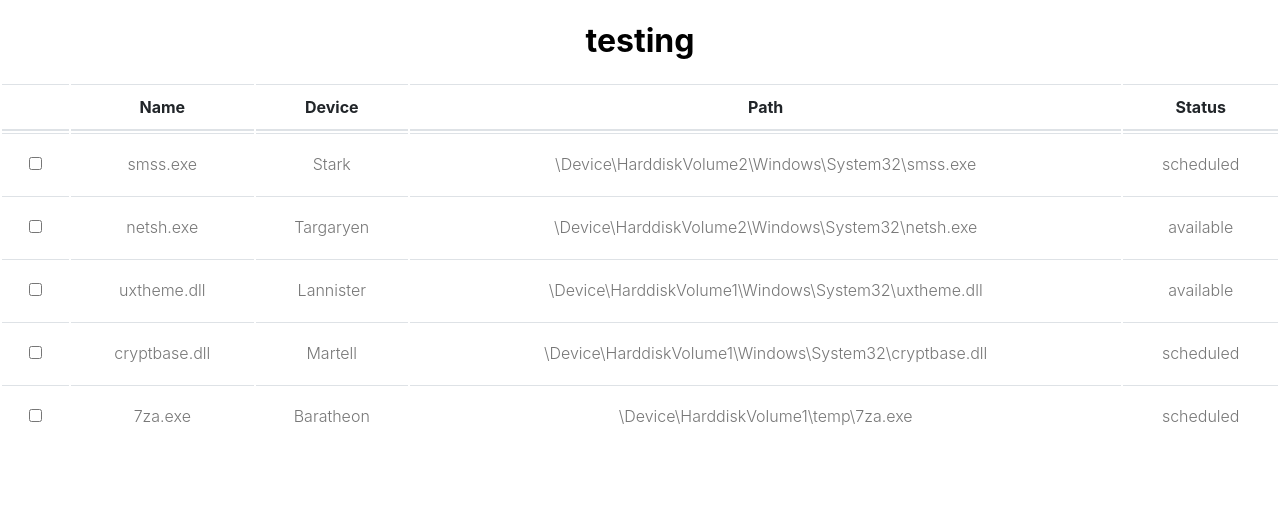
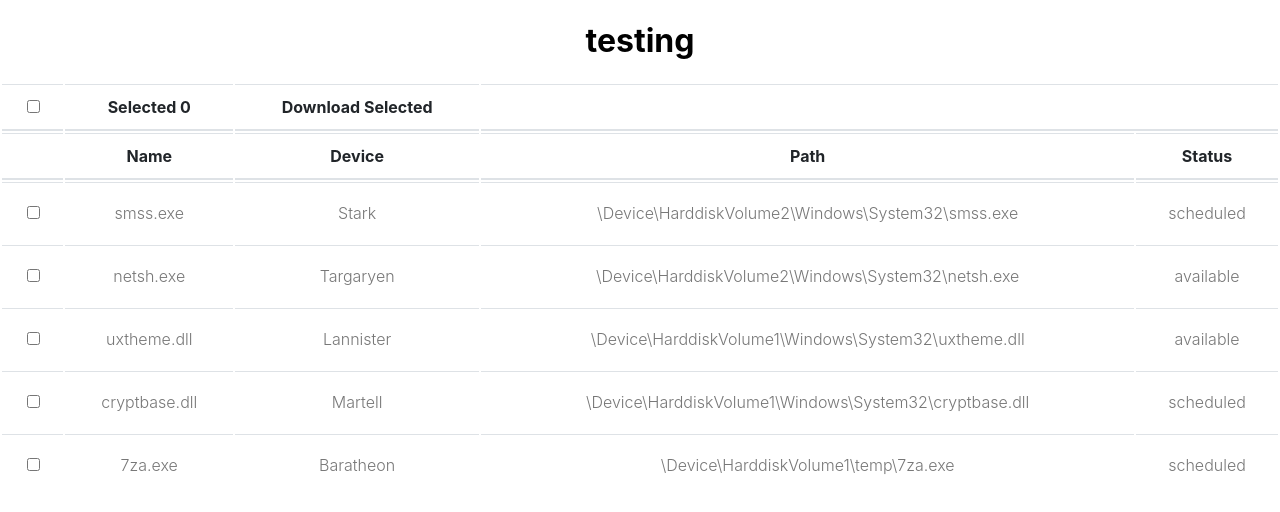
Before and after one commit to padalagandham/fetch-table-data, a React (Create React App) app: page / in a window 1280 px wide. Shown: the top 512 px of the page. Built offline with nearby package versions, Linux system fonts and the light colour scheme.

Commit message:
update select all feature

```diff
--- a/src/TableComponent.js
+++ b/src/TableComponent.js
@@ -2,12 +2,14 @@ import React from "react";
 import "./TableComponent.css";
 import TableRow from "./TableRow";
 import { useAPI } from "./dataProvider";
+import TopHeader from "./TopHeader";
 
 const TableComponent = () => {
   const { tableData } = useAPI();
   return (
     <table className="table custom-table">
       <thead>
+        <TopHeader />
         <tr>
           <th></th>
           <th>Name</th>
--- a/src/TableRow.js
+++ b/src/TableRow.js
@@ -3,7 +3,7 @@ import "./TableRow.css";
 import { useAPI } from "./dataProvider";
 
 const TableRow = ({ name, device, path, status, checked = false }) => {
-  const { tableData, rowChangeHandler } = useAPI();
+  const { rowChangeHandler } = useAPI();
   return (
     <tr>
       <td>
--- /dev/null
+++ b/src/TopHeader.js
@@ -0,0 +1,45 @@
+import React, { useRef, useEffect } from "react";
+import { useAPI } from "./dataProvider";
+
+export const CHECKBOX_STATES = {
+  Checked: "Checked",
+  Empty: "Empty",
+  Indeterminate: "Indeterminate",
+};
+
+const TopHeader = () => {
+  const { selectAllRowsHandler, selectRowsCount, selectAllState } = useAPI();
+  const checkboxRef = useRef();
+
+  useEffect(() => {
+    if (selectAllState === CHECKBOX_STATES.Checked) {
+      checkboxRef.current.checked = true;
+      checkboxRef.current.indeterminate = false;
+    } else if (selectAllState === CHECKBOX_STATES.Empty) {
+      checkboxRef.current.checked = false;
+      checkboxRef.current.indeterminate = false;
+    } else if (selectAllState === CHECKBOX_STATES.Indeterminate) {
+      checkboxRef.current.checked = false;
+      checkboxRef.current.indeterminate = true;
+    }
+  }, [selectAllState]);
+
+  return (
+    <tr>
+      <th>
+        <input
+          type="checkbox"
+          ref={checkboxRef}
+          onChange={(e) => {
+            selectAllRowsHandler(e.currentTarget.checked);
+          }}
+        />
+      </th>
+      <th>Selected {selectRowsCount}</th>
+      <th> Download Selected</th>
+      <th colSpan={3}></th>
+    </tr>
+  );
+};
+
+export default TopHeader;
--- a/src/dataProvider.js
+++ b/src/dataProvider.js
@@ -1,13 +1,41 @@
 import React, { useContext, useState, useEffect, createContext } from "react";
+import { CHECKBOX_STATES } from "./TopHeader";
 
 const DataContext = createContext();
 
 export const DataContextProvider = ({ children }) => {
   const [tableData, setTableData] = useState([]);
+  const [selectRowsCount, setSelectedRowsCount] = useState(0);
+  const [selectAllState, setSelectAllState] = useState();
+
   const rowChangeHandler = (name, checked) => {
     const selectedIndex = tableData.findIndex((data) => data.name === name);
     tableData[selectedIndex].checked = checked;
     setTableData([...tableData]);
+    updateCount();
+  };
+
+  const updateCount = () => {
+    setSelectedRowsCount(tableData.filter((row) => row.checked).length);
+    if (tableData.every((row) => row.checked)) {
+      setSelectAllState(CHECKBOX_STATES.Checked);
+    } else if (tableData.some((row) => row.checked)) {
+      setSelectAllState(CHECKBOX_STATES.Indeterminate);
+    } else {
+      setSelectAllState(CHECKBOX_STATES.Empty);
+    }
+  };
+
+  const selectAllRowsHandler = (checked) => {
+    const updatedRows = tableData.map((row) => {
+      row.checked = checked;
+      return row;
+    });
+    setSelectAllState(
+      checked ? CHECKBOX_STATES.Checked : CHECKBOX_STATES.Empty
+    );
+    setTableData([...updatedRows]);
+    updateCount();
   };
   useEffect(() => {
     const fetchData = async () => {
@@ -31,6 +59,9 @@ export const DataContextProvider = ({ children }) => {
       value={{
         tableData,
         rowChangeHandler,
+        selectAllRowsHandler,
+        selectRowsCount,
+        selectAllState,
       }}
     >
       {children}
```
